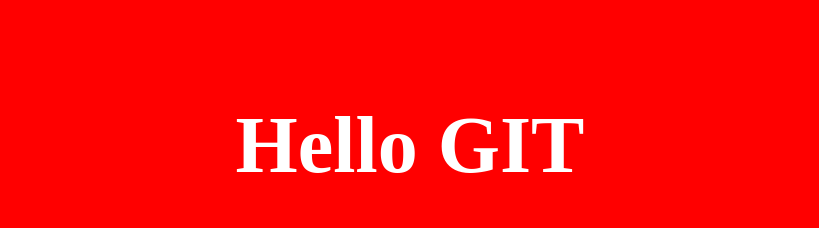
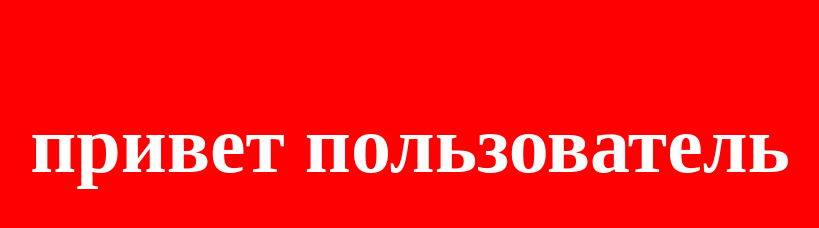
Before and after one commit to TIOZ20/git-test-2018, a plain HTML site: page index.html in a window 1280 px wide. Shown: the whole page, without its empty margins (230-1049 px from the left). Drawn offline with Linux system fonts and the light colour scheme.

Commit message:
Добавили приветствие

```diff
--- a/index.html
+++ b/index.html
@@ -8,6 +8,6 @@
     <link rel="stylesheet" href="style.css">
 </head>
 <body>
-    <h1>Hello GIT</h1>
+    <h1>привет пользователь</h1>
 </body>
 </html>
```
